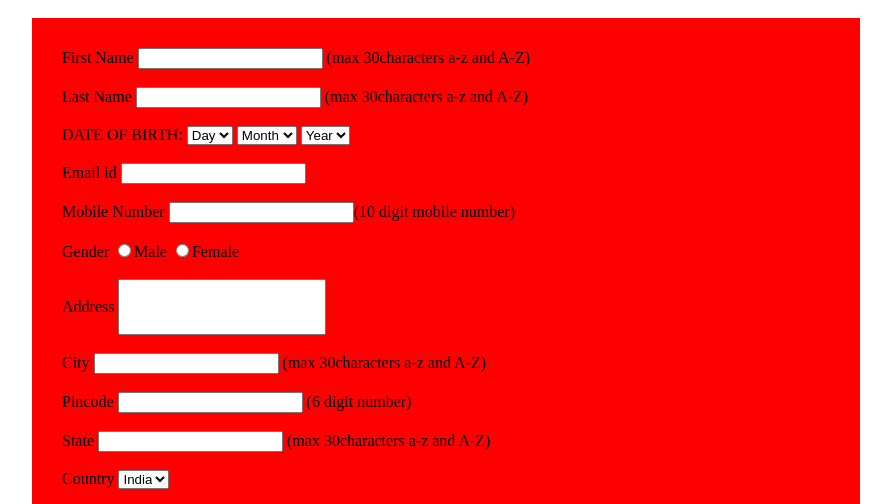
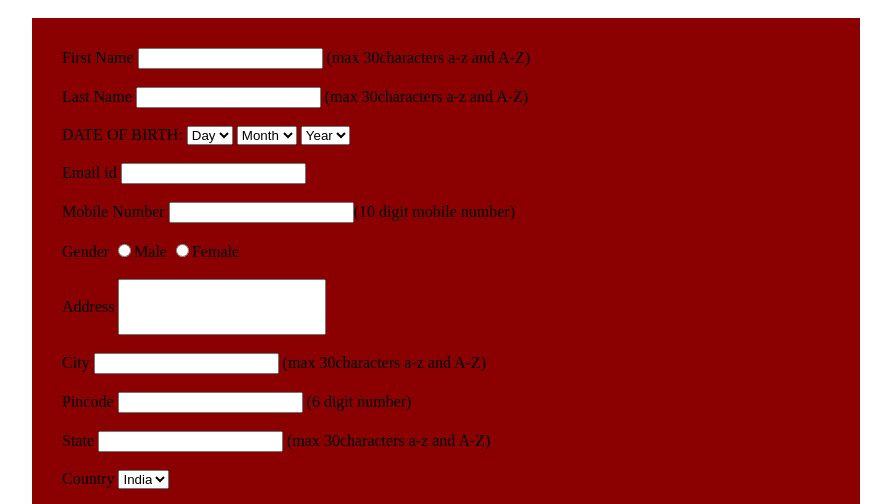
Before and after one commit to sanjana-2024/First-Project, a plain HTML site: page Registration Form.html in a window 1280 px wide. Shown: the part 296-800 px from the top of the page, without its empty margins (224-1115 px from the left). Drawn offline with Linux system fonts and the light colour scheme.

Commit message:
Update Registration Form.html

```diff
--- a/Registration Form.html
+++ b/Registration Form.html
@@ -13,7 +13,7 @@
 
     form {
       width: 100%;
-      background-color: red;
+      background-color: darkred;
       padding: 30px;
     }
   </style>
```
